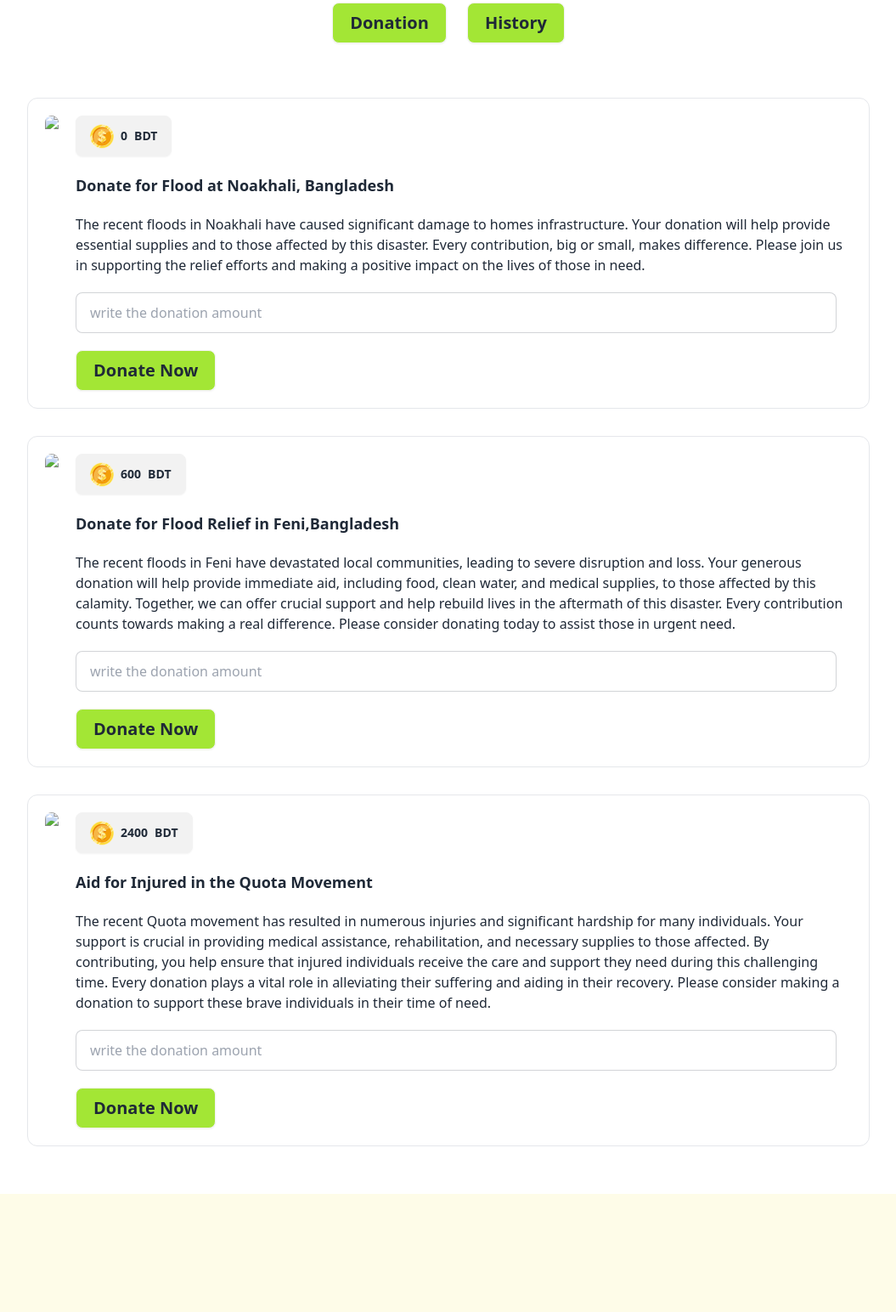
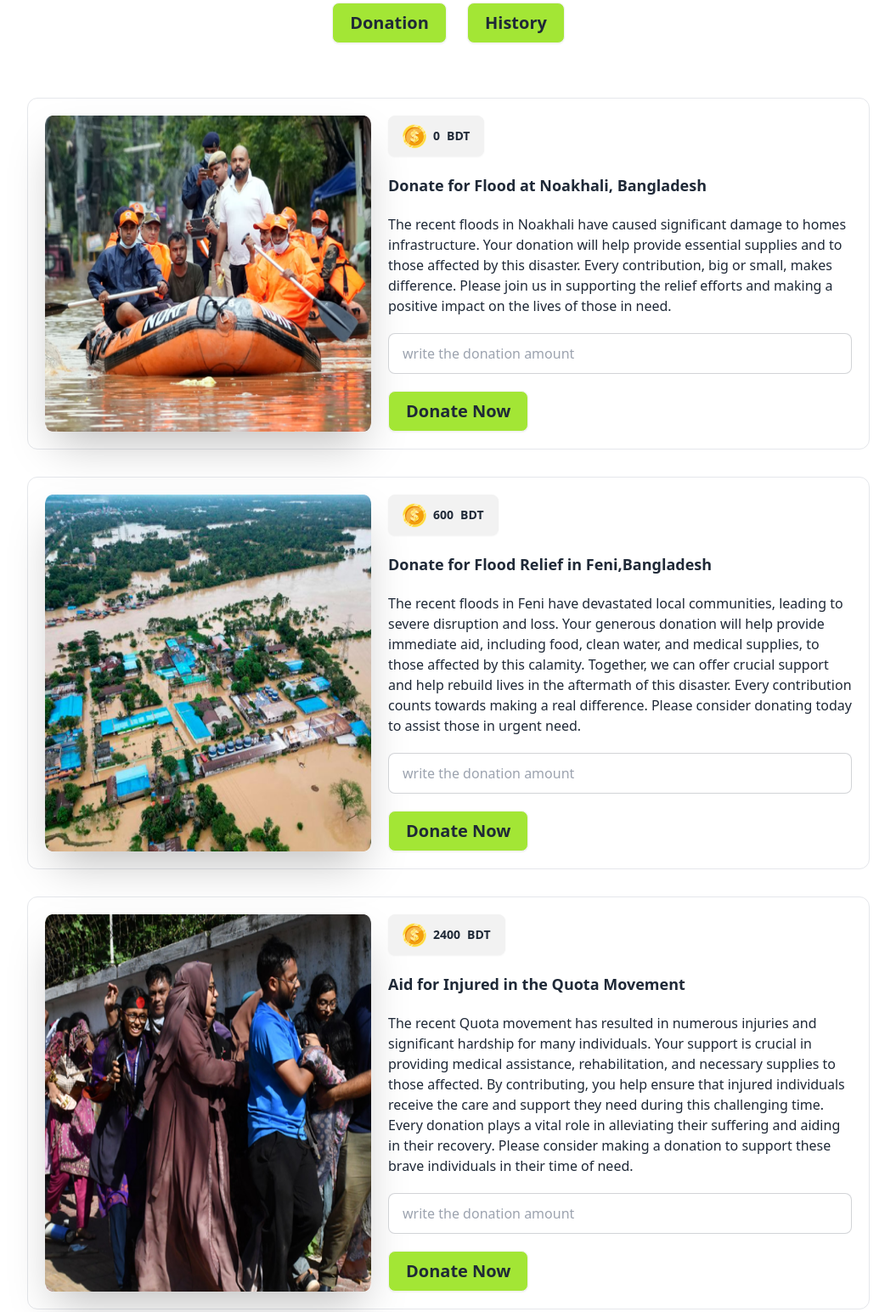
Before and after one commit to Tarannum-Raisha/Assignment-05, a plain HTML site: page index.html in a window 1280 px wide. Shown: the part 205-1749 px from the top of the page at 85% size, without its empty margins (112-1167 px from the left). Drawn offline with nearby package versions, Linux system fonts and the light colour scheme; the site is published under a folder, as on GitHub Pages, so addresses that start at the root find nothing.

Commit message:
added image properly

```diff
--- a/index.html
+++ b/index.html
@@ -42,7 +42,7 @@
                 <div class="lg:px-36  px-10 pt-8">
                     <div class="flex flex-col lg:flex-row gap-5 border rounded-xl  p-5">
                       <img
-                        src="/images/noakhali.png"
+                        src="./images/noakhali.png"
                         class="max-w-sm rounded-lg text-center shadow-2xl" />
                       <div class="space-y-5">
                         <button class="btn font-bold">
@@ -65,7 +65,7 @@
                 <div class="lg:px-36  px-10 pt-8">
                     <div class="flex flex-col lg:flex-row gap-5 border rounded-xl  p-5">
                       <img
-                        src="/images/feni.png"
+                        src="./images/feni.png"
                         class="max-w-sm rounded-lg text-center shadow-2xl" />
                       <div class="space-y-5">
                         <button class="btn font-bold">
@@ -88,7 +88,7 @@
                 <div class="lg:px-36  px-10 pt-8">
                     <div class="flex flex-col lg:flex-row gap-5 border rounded-xl  p-5">
                       <img
-                        src="/images/quota-protest.png"
+                        src="./images/quota-protest.png"
                         class="max-w-sm rounded-lg text-center shadow-2xl" />
                       <div class="space-y-5">
                         <button class="btn font-bold">
```
